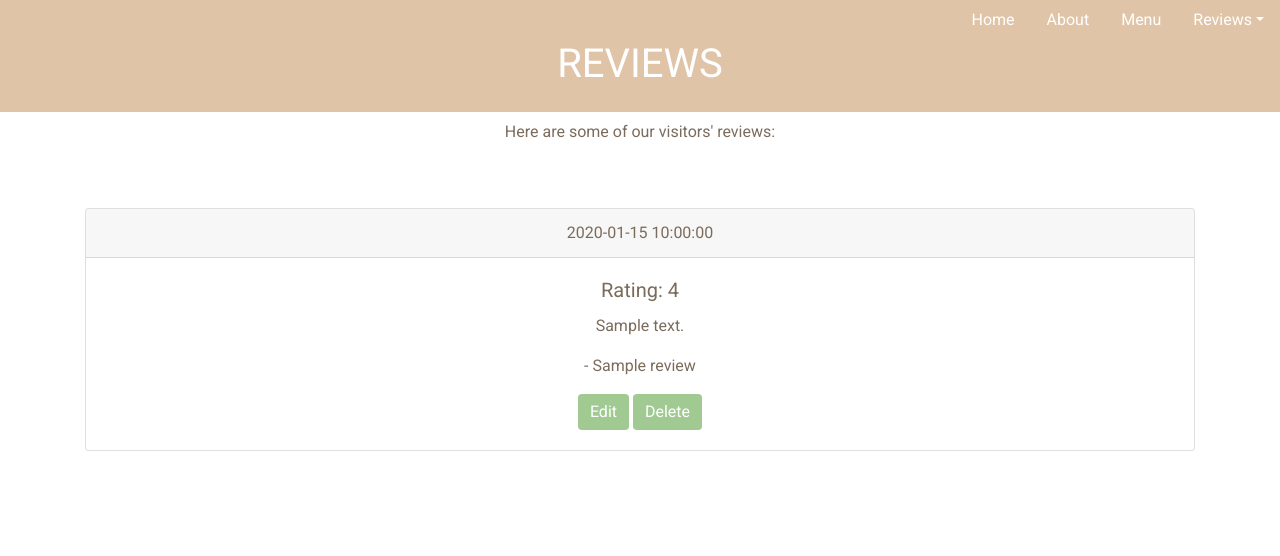
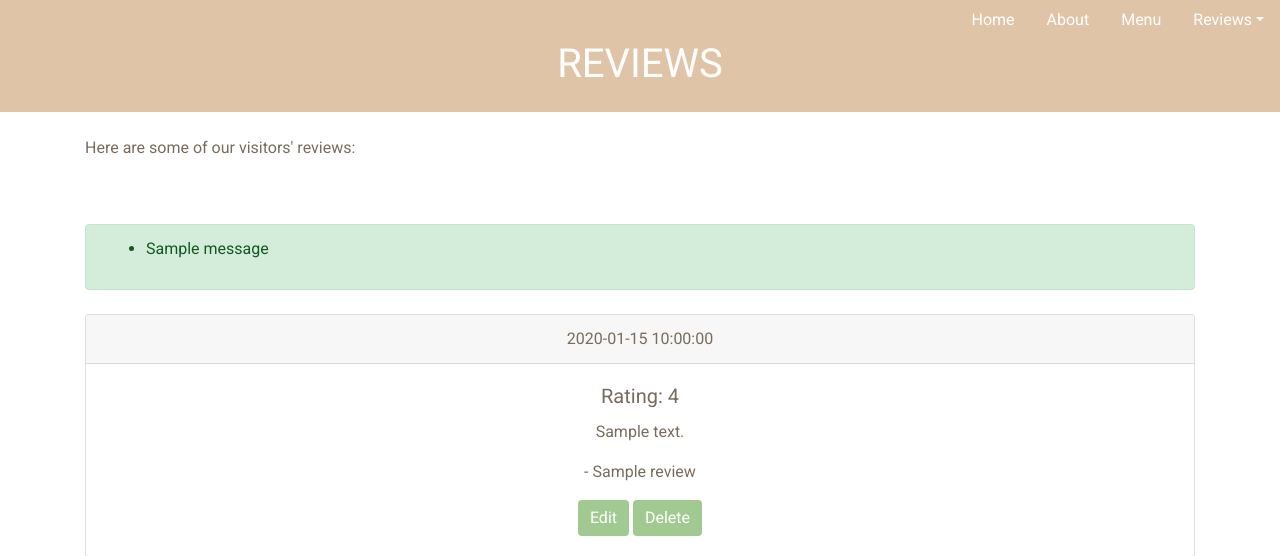
Before and after one commit to Code-Institute-Submissions/sofias_bistro, a Flask app: page /reviews in a window 1280 px wide. Shown: the top 556 px of the page. Run offline with Flask 2, Linux system fonts and the light colour scheme; one stand-in notice (Sample message) is shown; a database or web service that is not in the repository returns one stand-in record (values such as "Sample title"); some libraries are stand-ins or nearby versions.

Commit message:
Created flash message to display on all_reviews.html to inform user when review is successfully created.

```diff
--- a/app.py
+++ b/app.py
@@ -1,4 +1,4 @@
-from flask import Flask, render_template, request, redirect, url_for
+from flask import Flask, render_template, request, redirect, url_for, flash, get_flashed_messages, jsonify
 import os
 import pymongo
 import re
@@ -17,6 +17,8 @@ conn = pymongo.MongoClient(MONGO_URI)
 
 
 app = Flask(__name__)
+
+
 
 
 all_ratings = ["1", "2", "3", "4", "5"]
@@ -57,6 +59,10 @@ def menu():
 
 @app.route('/reviews')
 def see_all_reviews():
+
+    messages = get_flashed_messages()
+    print(messages)
+
     """Fetch all reviews and display them according to visit date"""
     all_reviews = conn[DATABASE_NAME][REVIEWS].find({}).sort('date', pymongo.DESCENDING)
     return render_template('all_reviews.html', all_reviews=all_reviews)
@@ -88,6 +94,7 @@ def process_add_review():
         'comment': comment
     })
 
+    flash("Your review has been created.")
 
     return redirect(url_for('see_all_reviews'))
 
@@ -173,6 +180,10 @@ def delete_review(review_id):
 
 # "magic code" -- boilerplate
 if __name__ == '__main__':
-   app.run(host=os.environ.get('IP'),
+
+    app.secret_key = os.getenv('SECRET_KEY')
+    app.config['SESSION_TYPE'] = os.getenv('SESSION_TYPE')
+
+    app.run(host=os.environ.get('IP'),
            port=int(os.environ.get('PORT')),
            debug=True)
--- a/templates/all_reviews.html
+++ b/templates/all_reviews.html
@@ -8,7 +8,26 @@
 
 
     <div class="container bt-2 mt-4 pt-4 pb-4">
-      <div class="mt-4 mb-4 pt-4 pb-4 justify-content-center"><p style="font-weight:500; text-align:center;">Here are some of our visitors' reviews:</p></div>
+
+
+
+      <div class="mt-4 mb-4 pt-4 pb-4 justify-content-center"><p style="font-weight:500; text-align:center;"><p></p>Here are some of our visitors' reviews:</p></div>
+
+      <div>
+          {% with messages = get_flashed_messages() %}
+              {% if messages %}
+              <div class='alert alert-success'>
+                <ul class='flashes'>
+                   {% for message in messages %}
+                   <li>{{ message }}</li>
+                   {% endfor %}
+                </ul>
+                </div>
+             {% endif %}
+          {% endwith %}
+
+      </div>
+
     {%for each_review in all_reviews%}
       <div class="card pt-4, mt-4">
         <div class="card-header">
--- a/templates/layout.template.html
+++ b/templates/layout.template.html
@@ -45,6 +45,7 @@
     <div class="container-fluid mt-4, pt-4">
 
 
+
       {%block content%}{%endblock%}
 
     </div>
```
